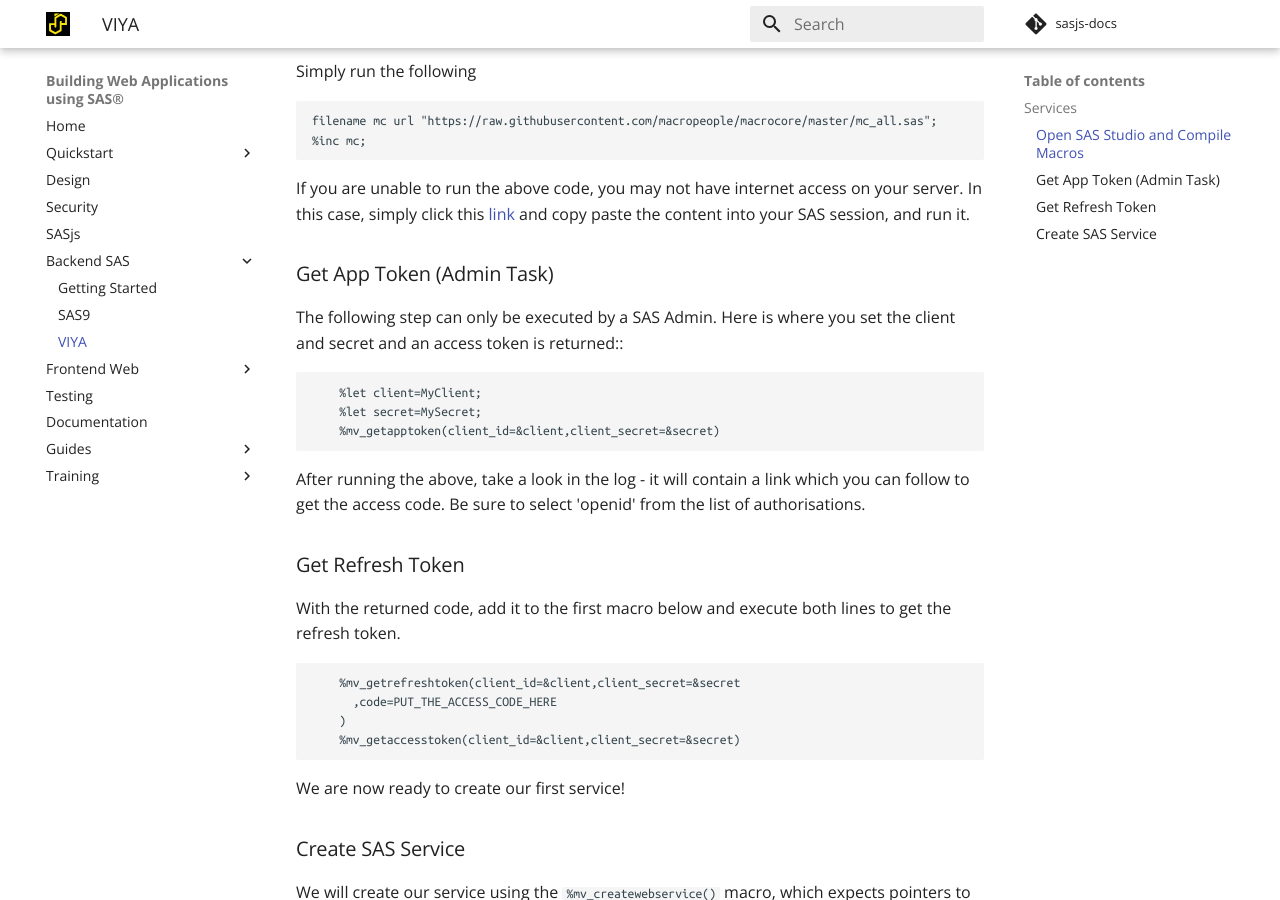
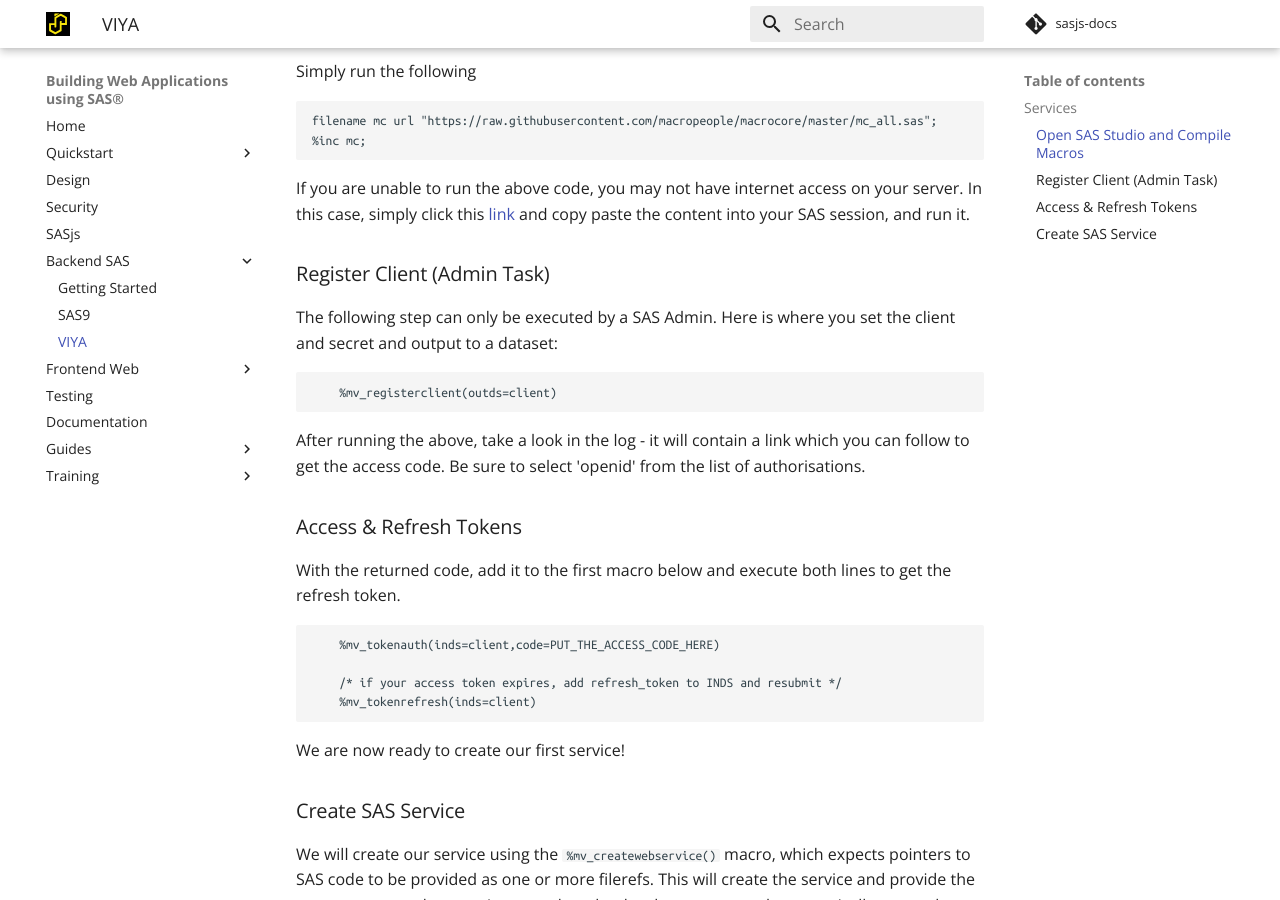
Before and after one commit to sasjs/sasjs.io, an MkDocs documentation site: the page built from docs/backend/buildviya.md, in a window 1280 px wide and 900 px high, scrolled down 326 px. Built offline with MkDocs 1.6.1 and Material for MkDocs 9.7.7, drawn with Linux system fonts in a browser that asks for light colours; comment, search, counter and statistics services are not loaded; old or Windows-style settings are respelled for this version of MkDocs.

Commit message:
token updates

````diff
--- a/docs/backend/buildviya.md
+++ b/docs/backend/buildviya.md
@@ -14,25 +14,23 @@ filename mc url "https://raw.githubusercontent.com/macropeople/macrocore/master/
 
 If you are unable to run the above code, you may not have internet access on your server.  In this case, simply click this [link](https://raw.githubusercontent.com/macropeople/macrocore/master/mc_all.sas) and copy paste the content into your SAS session, and run it.
 
-### Get App Token (Admin Task)
-The following step can only be executed by a SAS Admin.  Here is where you set the client and secret and an access token is returned::
+### Register Client (Admin Task)
+The following step can only be executed by a SAS Admin.  Here is where you set the client and secret and output to a dataset:
 
 ```
-    %let client=MyClient;
-    %let secret=MySecret;
-    %mv_getapptoken(client_id=&client,client_secret=&secret)
+    %mv_registerclient(outds=client)
 ```
 
 After running the above, take a look in the log - it will contain a link which you can follow to get the access code.  Be sure to select 'openid' from the list of authorisations.
 
-### Get Refresh Token
+### Access & Refresh Tokens
 With the returned code, add it to the first macro below and execute both lines to get the refresh token.
 
 ```
-    %mv_getrefreshtoken(client_id=&client,client_secret=&secret
-      ,code=PUT_THE_ACCESS_CODE_HERE
-    )
-    %mv_getaccesstoken(client_id=&client,client_secret=&secret)
+    %mv_tokenauth(inds=client,code=PUT_THE_ACCESS_CODE_HERE)
+
+    /* if your access token expires, add refresh_token to INDS and resubmit */
+    %mv_tokenrefresh(inds=client)
 ```
 
 We are now ready to create our first service!
--- a/theme/main.html
+++ b/theme/main.html
@@ -9,10 +9,10 @@
 <!-- Open Graph / Facebook -->
 <meta property="og:locale" content="en_UK" />
 <meta property="og:type" content="website">
-<meta property="og:url" content="https://developer.macropeople.com">
+<meta property="og:url" content="https://sasjs.io">
 <meta name="title" property="og:title" content="The SASjs Framework">
 <meta name="description" property="og:description" content="Build awesome HTML5 web applications on SAS9 and Viya">
-<meta name="image" property="og:image" content='/img/runningman.jpg'>
+<meta name="image" property="og:image" content='img/logo/favicon/32.svg'>
 <meta name="author" property="og:author" content="https://www.linkedin.com/company/19117949">
 
 <!-- Twitter -->
````
Also changed, not shown: docs/guides/viya.md (+1 -1 lines), 1 other file.
